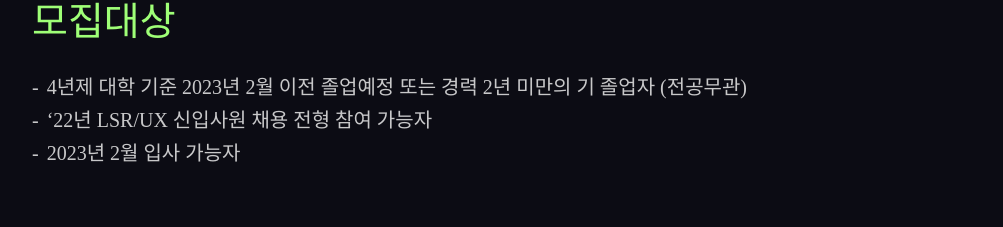
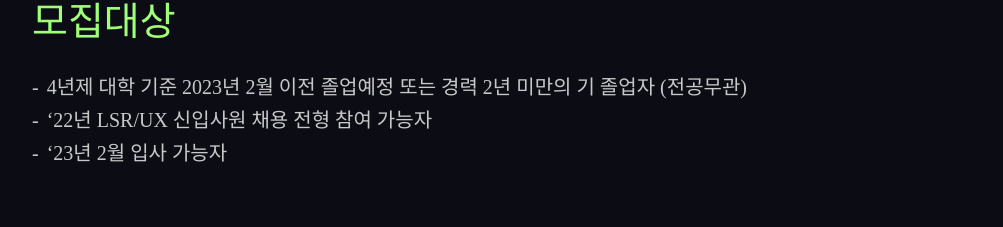
Before and after one commit to LG-uplus-UX-engineering/2022_LSRUX_awards, a React (Create React App) app: page / in a window 1280 px wide. Shown: the part 1080-1307 px from the top of the page, without its empty margins (138-1141 px from the left). Built offline with nearby package versions, Linux system fonts and the light colour scheme; a web font is replaced by a local one.

Commit message:
오타 수정

```diff
--- a/src/Contents.js
+++ b/src/Contents.js
@@ -24,7 +24,7 @@
     <Fragment>
         {<PutContent mark='-' content='4년제 대학 기준 2023년 2월 이전 졸업예정 또는 경력 2년 미만의 기 졸업자 (전공무관)'/>}
         {<PutContent mark='-' content='‘22년 LSR/UX 신입사원 채용 전형 참여 가능자'/>}
-        {<PutContent mark='-' content='2023년 2월 입사 가능자'/>}
+        {<PutContent mark='-' content='‘23년 2월 입사 가능자'/>}
     </Fragment>},
     {title: '공모분야', scroll: 'scroll_1', desc:
     <Fragment>
@@ -186,7 +186,7 @@
             <div className="module_line">
                 <div className="subtitle">* 공모전 작품 제출 및 수상관련 안내사항</div>
                 <div className="description awards_notice_desc">
-                    {<PutContent mark='1. ' content={['타 공모전 수상작 혹은 타인의 저작물 및 명의도용 확인의 경우 수상취소 혹은 수상내역 환수', <br /> , '※ 표절 작품은 수상에서 Z제외되며, 수상작으로 선정된 이후 표절사실이 밝혀질 경우 수상 취소 및 상금 및 상장 환수']}/>}
+                    {<PutContent mark='1. ' content={['타 공모전 수상작 혹은 타인의 저작물 및 명의도용 확인의 경우 수상취소 혹은 수상내역 환수', <br /> , '※ 표절 작품은 수상에서 제외되며, 수상작으로 선정된 이후 표절사실이 밝혀질 경우 수상 취소 및 상금 및 상장 환수']}/>}
                     {<PutContent mark='2. ' content='저작권, 초상권 등과 관련한 응모한 작품의 모든 법적인 책임은 응모자에게 있음'/>}
                     {<PutContent mark='3. ' content='수상작품의 저작권은 수상자에게 있으나, 주최측은 수상 작품 발표, 홍보, 캠페인 등의 목적으로 활용(필요시 재가공)할 수 있음'/>}
                     {<PutContent mark='4. ' content='상금에 대한 제세공과금은 수상자가 부담함'/>}
```
